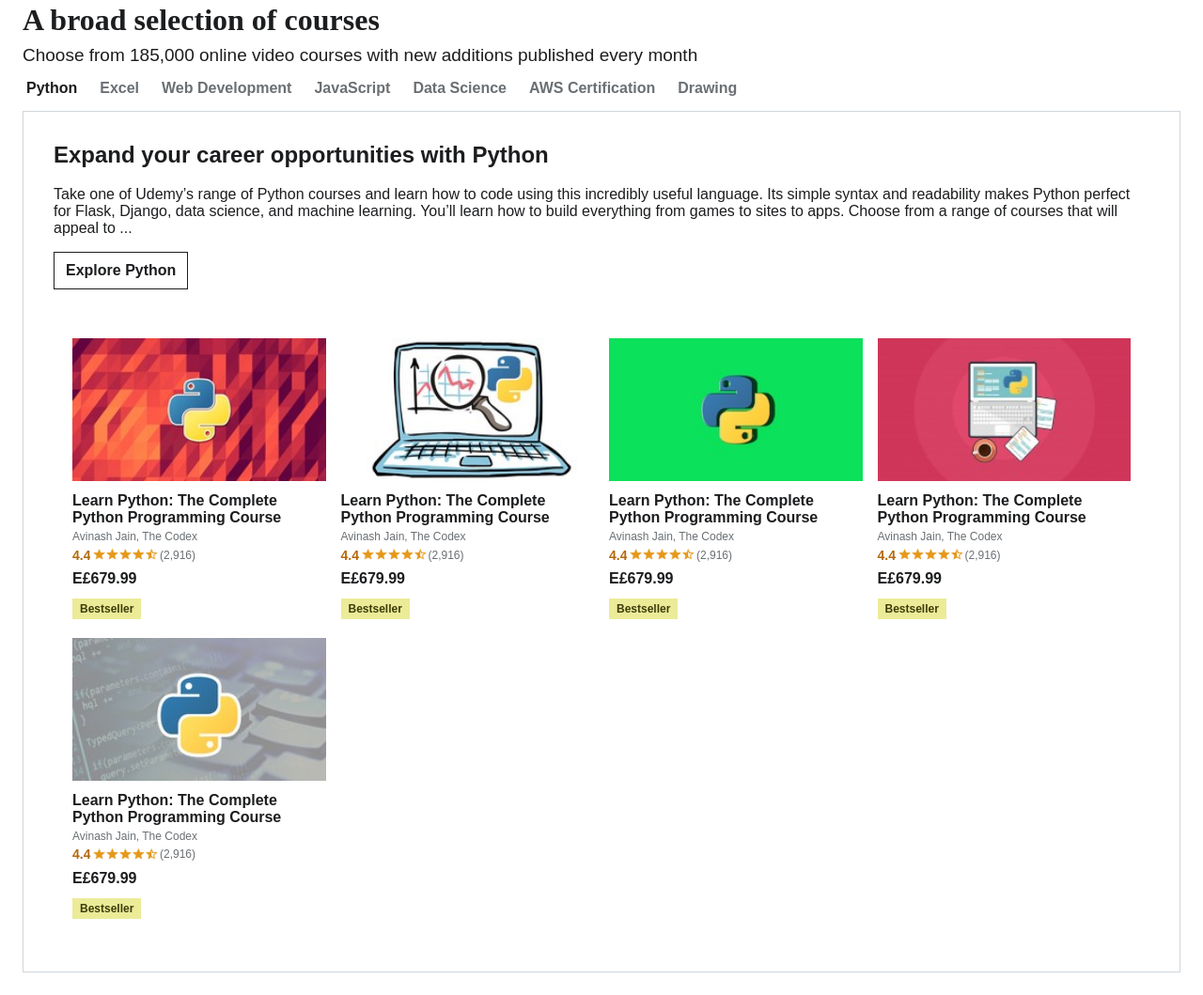
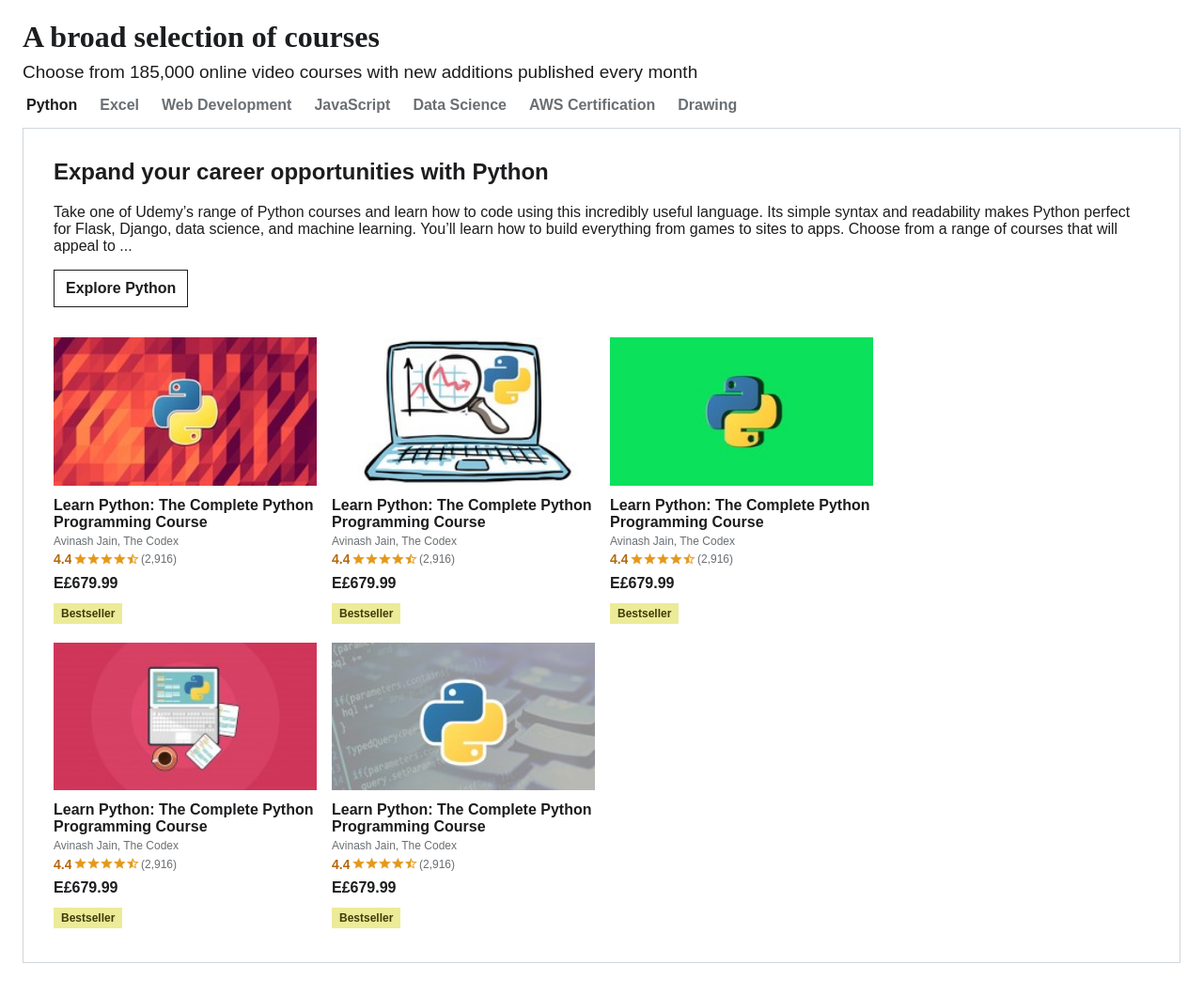
Before and after one commit to MuhammadSawalhy/udemy-clone, a plain HTML site: page index.html in a window 1280 px wide. Shown: the part 396-1455 px from the top of the page at 94% size. Drawn offline with Linux system fonts and the light colour scheme.

Commit message:
do some fixes suggested by the mentor #1

```diff
--- a/css/main.css
+++ b/css/main.css
@@ -44,11 +44,9 @@
 }
 
 .courses-carousel {
-  display: grid;
-  grid-gap: 1.6rem;
-  grid-template-columns: repeat(auto-fit, minmax(250px, 1fr));
-  place-items: center;
-  padding: 2rem;
+  display: flex;
+  flex-wrap: wrap;
+  gap: 1.6rem;
 }
 
 .course {
@@ -56,7 +54,9 @@
   color: inherit;
   display: grid;
   grid-gap: 0.4rem;
-  max-width: 280px;
+  max-width: 28rem;
+  min-width: 22rem;
+  flex-grow: 1;
 }
 
 .course__img {
--- a/css/style.css
+++ b/css/style.css
@@ -12,6 +12,10 @@
   margin: 0;
   font-family: Arial, Helvetica, sans-serif;
   color: #1c1d1f;
+}
+
+main {
+  padding: 2.4rem;
 }
 
 main,
@@ -34,10 +38,6 @@
 body,
 button {
   font-size: 1.6rem;
-}
-
-section {
-  margin: 2.4rem;
 }
 
 .heading--serif {
--- a/index.html
+++ b/index.html
@@ -68,7 +68,6 @@
       </div>
     </header>
     <main>
-      <section>
       <div class="section1-header">
         <h1 class="heading--serif">A broad selection of courses</h1>
         <p>Choose from 185,000 online video courses with new additions published every month</p>
@@ -90,8 +89,8 @@
             <h2>Expand your career opportunities with Python</h2>
             <p>
               Take one of Udemy’s range of Python courses and learn how to code using this
-                incredibly useful language. Its simple syntax and readability makes Python perfect
-                for Flask, Django, data science, and machine learning. You’ll learn how to build
+              incredibly useful language. Its simple syntax and readability makes Python perfect for
+              Flask, Django, data science, and machine learning. You’ll learn how to build
               everything from games to sites to apps. Choose from a range of courses that will
               appeal to ...
             </p>
@@ -177,7 +176,6 @@
           </div>
         </div>
       </div>
-      </section>
     </main>
   </body>
 </html>
```
Lines whose indentation alone changed are shown as unchanged.
